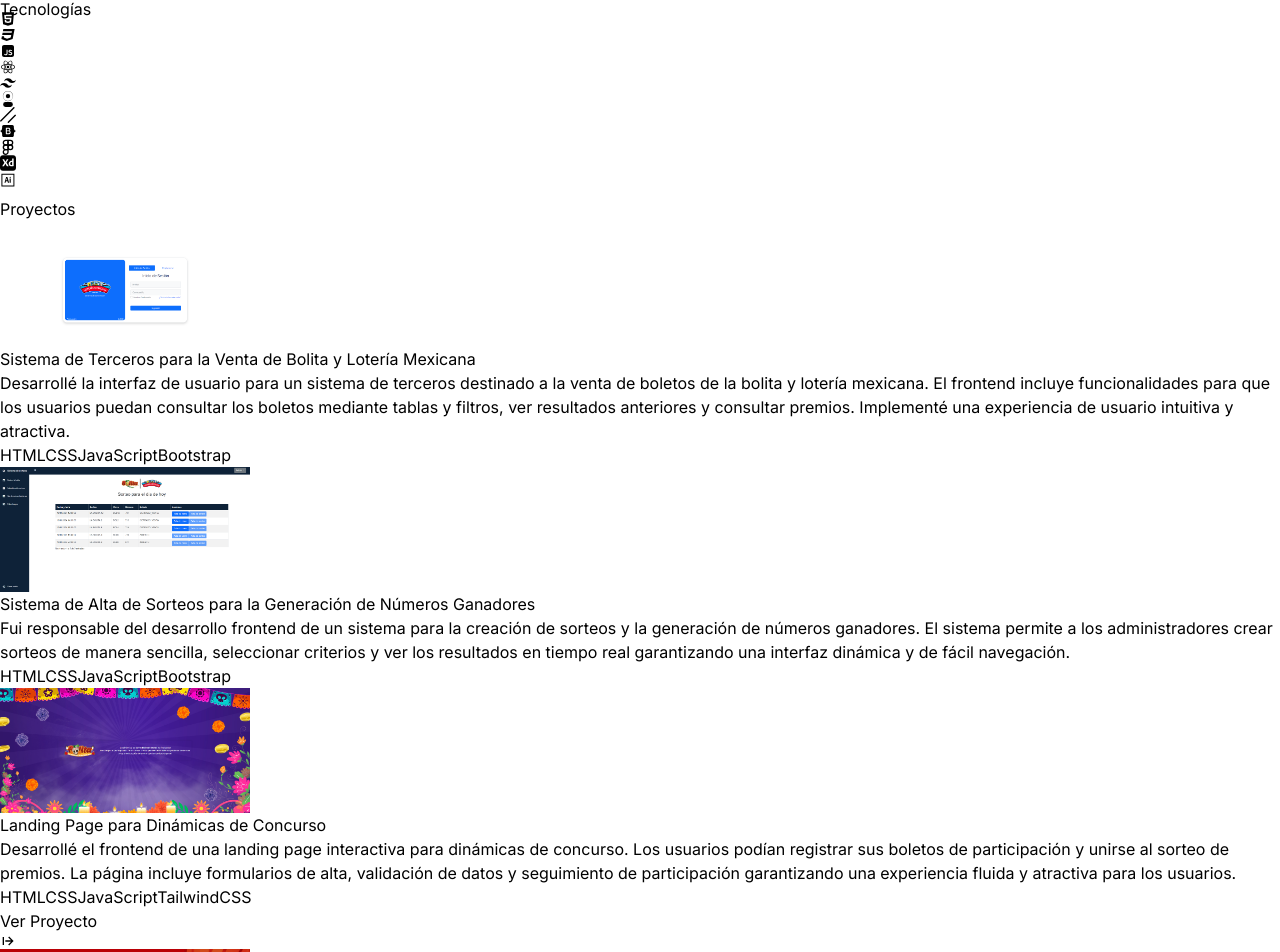
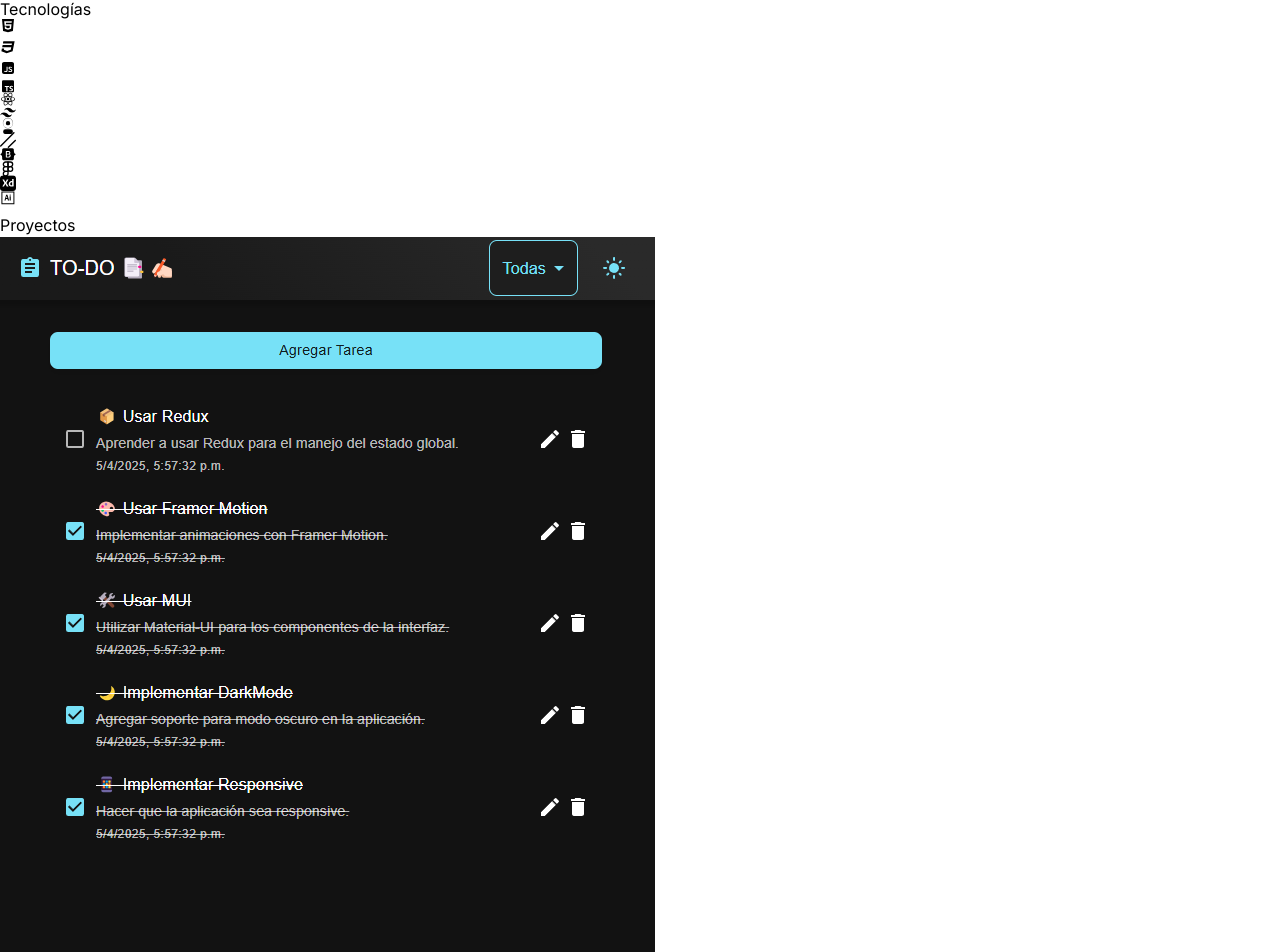
Before and after one commit to SergioCuadros/PortafolioReact, a React (Vite) app: page / in a window 1280 px wide. Shown: the part 700-1652 px from the top of the page. Built offline with nearby package versions, Linux system fonts and the light colour scheme.

Commit message:
Add new design for projects and tecnologies

```diff
--- a/src/components/Projects.jsx
+++ b/src/components/Projects.jsx
@@ -1,11 +1,11 @@
-import {  BiArrowFromLeft } from "react-icons/bi";
+import { BiArrowFromLeft } from "react-icons/bi";
 import { PROJECTS } from "../constants";
 import { motion } from "framer-motion";
 import { BsGithub } from "react-icons/bs";
 
 export const Projects = () => {
   return (
-    <div className="pb-4">
+    <div className="pb-20">
       <motion.h2
         whileInView={{ opacity: 1, y: 0 }}
         initial={{ opacity: 0, y: -100 }}
@@ -14,66 +14,66 @@ export const Projects = () => {
       >
         Proyectos
       </motion.h2>
-      <div>
+
+      {/* Grid responsive con gap */}
+      <div className="grid grid-cols-1 sm:grid-cols-2 lg:grid-cols-3 gap-8 px-4">
         {PROJECTS.map((project, index) => (
-          <div key={index} className="mb-8 flex flex-wrap lg:justify-center">
           <motion.div
-              whileInView={{ opacity: 1, x: 0 }}
-              initial={{ opacity: 0, x: -100 }}
-              transition={{ duration: 1 }}
-              className="w-full lg:w-1/4"
+            key={index}
+            whileInView={{ opacity: 1, y: 0 }}
+            initial={{ opacity: 0, y: 50 }}
+            transition={{ duration: 0.6, delay: index * 0.1 }}
+            className=" rounded-lg shadow-lg p-5 flex flex-col"
           >
             <img
               src={project.image}
-                width={250}
-                height={250}
               alt={project.title}
-                className="mb-6 rounded"
+              className="rounded mb-4 w-full h-48 object-cover object-center shadow-md"
             />
-            </motion.div>
-            <motion.div
-              whileInView={{ opacity: 1, x: 0 }}
-              initial={{ opacity: 0, x: 100 }}
-              transition={{ duration: 1 }}
-              className="w-full max-w-xl lg:w-3/4"
-            >
-              <h3 className="mb-2 font-semibold text-2xl">{project.title}</h3>
-              <p className="mb-4 text-stone-400">{project.description}</p>
+
+            <h3 className="mb-2 text-xl font-semibold text-white">
+              {project.title}
+            </h3>
+
+            <p className="mb-4 text-sm text-stone-400">
+              {project.description}
+            </p>
+
+            <div className="mb-4 flex flex-wrap gap-2">
               {project.technologies.map((tech, index) => (
                 <span
-                  className="mr-2 rounded bg-stone-900 p-2 text-sm font-medium text-stone-300"
                   key={index}
+                  className="bg-stone-800 text-stone-300 px-3 py-1 text-xs rounded-full"
                 >
                   {tech}
                 </span>
               ))}
+            </div>
 
-              <div className="mt-7 flex flex-wrap gap-3">
+            <div className="mt-auto flex flex-wrap gap-3">
               {project.link && (
                 <a
                   href={project.link}
                   target="_blank"
                   rel="noopener noreferrer"
-                    className="inline-flex items-center gap-2 rounded bg-gradient-to-r from-stone-800 to-stone-700 px-4 py-2 text-sm text-stone-200 shadow hover:from-stone-700 hover:to-stone-600 transition active:translate-x-0.5 active:translate-y-0.5 hover:shadow-[0.5rem_0.5rem_#4B4B4B,-0.5rem_-0.5rem_#3E2723] transition rounded-s-3xl"
+                  className="inline-flex items-center gap-2 rounded bg-gradient-to-r from-stone-800 to-stone-700 px-4 py-2 text-sm text-stone-200 shadow hover:from-stone-700 hover:to-stone-600 active:translate-x-0.5 active:translate-y-0.5 hover:shadow-[0.5rem_0.5rem_#4B4B4B,-0.5rem_-0.5rem_#3E2723] transition"
                 >
-                    Ver Proyecto
-                    <BiArrowFromLeft className="text-lg" />
+                  Ver Proyecto <BiArrowFromLeft className="text-lg" />
                 </a>
               )}
+
               {project.github && (
                 <a
                   href={project.github}
                   target="_blank"
                   rel="noopener noreferrer"
-                    className="inline-flex items-center gap-2 rounded border border-stone-600 px-4 py-2 text-sm text-stone-300 shadow hover:bg-stone-800 hover:text-white transition active:translate-x-0.5 active:translate-y-0.5 hover:shadow-[0.5rem_0.5rem_#4B4B4B,-0.5rem_-0.5rem_#3E2723] transition rounded-s-3xl"
+                  className="inline-flex items-center gap-2 rounded border border-stone-600 px-4 py-2 text-sm text-stone-300 shadow hover:bg-stone-800 hover:text-white active:translate-x-0.5 active:translate-y-0.5 hover:shadow-[0.5rem_0.5rem_#4B4B4B,-0.5rem_-0.5rem_#3E2723] transition"
                 >
-                    Ver en GitHub
-                    <BsGithub className="text-lg" />
+                  Ver en GitHub <BsGithub className="text-lg" />
                 </a>
               )}
             </div>
           </motion.div>
-          </div>
         ))}
       </div>
     </div>
--- a/src/components/Tecnos.jsx
+++ b/src/components/Tecnos.jsx
@@ -1,4 +1,5 @@
 import { DiIllustrator } from "react-icons/di";
+import { cloneElement } from "react";
 import { FiFigma } from "react-icons/fi";
 import {
   RiBootstrapFill,
@@ -10,6 +11,7 @@ import {
 } from "react-icons/ri";
 import { SiAdobexd, SiDaisyui, SiShadcnui } from "react-icons/si";
 import { motion } from "framer-motion";
+import { BiLogoTypescript } from "react-icons/bi";
 
 const iconVariants = (duration) => ({
   initial: { y: -10 },
@@ -18,11 +20,26 @@ const iconVariants = (duration) => ({
     transition: {
       duration: duration,
       ease: "linear",
-      reapet: Infinity,
+      repeat: Infinity,
       repeatType: "reverse",
     },
   },
 });
+const icons = [
+  { key: "html", icon: <RiHtml5Fill /> },
+  { key: "css", icon: <RiCss3Fill /> },
+  { key: "js", icon: <RiJavascriptFill /> },
+  { key: "ts", icon: <BiLogoTypescript className="text-3xl md:text-5xl lg:text-5xl" /> },
+  { key: "react", icon: <RiReactjsFill /> },
+  { key: "tailwind", icon: <RiTailwindCssFill /> },
+  { key: "daisyui", icon: <SiDaisyui /> },
+  { key: "shadcnui", icon: <SiShadcnui className="text-3xl md:text-5xl lg:text-5xl" /> },
+  { key: "bootstrap", icon: <RiBootstrapFill /> },
+  { key: "figma", icon: <FiFigma /> },
+  { key: "xd", icon: <SiAdobexd /> },
+  { key: "illustrator", icon: <DiIllustrator /> },
+];
+
 
 const Tecnos = () => {
   return (
@@ -31,104 +48,34 @@ const Tecnos = () => {
         whileInView={{ opacity: 1, y: 0 }}
         initial={{ opacity: 0, y: -100 }}
         transition={{ duration: 1.5 }}
-        className="my-20 text-center text-4xl"
+        className="my-20 text-center text-3xl md:text-4xl"
       >
         Tecnologías
       </motion.h2>
+
       <motion.div
         whileInView={{ opacity: 1, x: 0 }}
         initial={{ opacity: 0, x: -100 }}
         transition={{ duration: 1.5 }}
-        className="flex flex-wrap items-center justify-center gap-4"
+        className="grid grid-cols-3 gap-4 sm:grid-cols-4 md:grid-cols-5 lg:grid-cols-6 justify-items-center items-center px-4"
       >
-        <motion.div
-          initial="initial"
-          animate="animate"
-          variants={iconVariants(2.5)}
-        >
-          <RiHtml5Fill className="text-7xl text-white-400" />
-        </motion.div>
+        {icons.map((item, i) => (
+          <motion.div
+            key={item.key}
+            initial="initial"
+            animate="animate"
+            variants={iconVariants(2.5 + i * 0.3)}
+            className="p-2"
+          >
+            {cloneElement(item.icon, {
+              className:
+                item.key !== "shadcnui"
+                  ? "text-4xl md:text-6xl lg:text-7xl text-white/80"
+                  : item.icon.props.className,
+            })}
+          </motion.div>
+        ))}
 
-        <motion.div
-          initial="initial"
-          animate="animate"
-          variants={iconVariants(3)}
-          className="p-4"
-        >
-          <RiCss3Fill className="text-7xl text-white-400" />
-        </motion.div>
-        <motion.div
-          initial="initial"
-          animate="animate"
-          variants={iconVariants(5)}
-          className="p-4"
-        >
-          <RiJavascriptFill className="text-7xl text-white-400" />
-        </motion.div>
-        <motion.div
-          initial="initial"
-          animate="animate"
-          variants={iconVariants(4)}
-          className="p-4"
-        >
-          <RiReactjsFill className="text-7xl text-white-400" />
-        </motion.div>
-        <motion.div
-          initial="initial"
-          animate="animate"
-          variants={iconVariants(4.5)}
-          className="p-4"
-        >
-          <RiTailwindCssFill className="text-7xl text-white-400" />
-        </motion.div>
-        <motion.div
-          initial="initial"
-          animate="animate"
-          variants={iconVariants(4.5)}
-          className="p-4"
-        >
-          <SiDaisyui className="text-7xl text-white-400" />
-        </motion.div>
-        <motion.div
-          initial="initial"
-          animate="animate"
-          variants={iconVariants(4.5)}
-          className="p-4"
-        >
-          <SiShadcnui className="text-5xl text-white-400" />
-        </motion.div>
-        <motion.div
-          initial="initial"
-          animate="animate"
-          variants={iconVariants(5)}
-          className="p-4"
-        >
-          <RiBootstrapFill className="text-7xl text-white-400" />
-        </motion.div>
-        <motion.div
-          initial="initial"
-          animate="animate"
-          variants={iconVariants(5.5)}
-          className="p-4"
-        >
-          <FiFigma className="text-7xl text-white-400" />
-        </motion.div>
-        <motion.div
-          initial="initial"
-          animate="animate"
-          variants={iconVariants(6)}
-          className="p-4"
-        >
-          <SiAdobexd className="text-7xl text-white-400" />
-        </motion.div>
-        <motion.div
-          initial="initial"
-          animate="animate"
-          variants={iconVariants(6.5)}
-          className="p-4"
-        >
-          <DiIllustrator className="text-7xl text-white-400" />
-        </motion.div>
       </motion.div>
     </div>
   );
--- a/src/constants/index.js
+++ b/src/constants/index.js
@@ -63,20 +63,22 @@ export const EXPERIENCES = [
 
 export const PROJECTS = [
   {
-    title: "Sistema de Terceros para la Venta de Bolita y Lotería Mexicana",
-    image: project1,
+    title: "ToDo List",
+    image: project5,
     description:
-      "Desarrollé la interfaz de usuario para un sistema de terceros destinado a la venta de boletos de la bolita y lotería mexicana. El frontend incluye funcionalidades para que los usuarios puedan consultar los boletos mediante tablas y filtros, ver resultados anteriores y consultar premios. Implementé una experiencia de usuario intuitiva y atractiva.",
-    technologies: ["HTML", "CSS", "JavaScript", "Bootstrap"],
-    link: "",
+      "Aplicación web para gestionar tareas con funcionalidades como agregar, editar, eliminar y filtrar tareas por estado. Implementa tema claro/oscuro, notificaciones con snackbars y animaciones con Framer Motion. Desarrollada con enfoque en UI/UX limpio y minimalista usando React, Redux Toolkit y Material UI.",
+    technologies: ["ReactJS", "Redux Toolkit", "Material UI", "Framer Motion", "JavaScript"],
+    github: "https://github.com/SergioCuadros/To-Do-List",
+    link: "https://to-do-list-sc.netlify.app",
   },
   {
-    title: "Sistema de Alta de Sorteos para la Generación de Números Ganadores",
-    image: project2,
+    title: "Consulta de Sucursal Más Cercana para Compra de Bolita",
+    image: project4,
     description:
-      "Fui responsable del desarrollo frontend de un sistema para la creación de sorteos y la generación de números ganadores. El sistema permite a los administradores crear sorteos de manera sencilla, seleccionar criterios y ver los resultados en tiempo real garantizando una interfaz dinámica y de fácil navegación.",
-    technologies: ["HTML", "CSS", "JavaScript", "Bootstrap"],
-    link: "",
+      "Desarrollé el frontend para una funcionalidad de consulta de la sucursal más cercana para la compra de boletos de bolita. Utilizando la geolocalización del dispositivo y consumiendo una API interna de ubicaciones, los usuarios pueden localizar la tienda más cercana en tiempo real así como ver los detalles de cada sucursal, como dirección, horarios y un link que los envia a Google Maps para su ubicación.",
+    technologies: ["HTML", "CSS", "JavaScript", "TailwindCSS", "Axios"],
+    github: "https://github.com/SergioCuadros/ubicaciones-terceros",
+    link: "https://ubicaciones.juegalabolita.com",
   },
   {
     title: "Landing Page para Dinámicas de Concurso",
@@ -86,24 +88,24 @@ export const PROJECTS = [
     technologies: ["HTML", "CSS", "JavaScript", "TailwindCSS"],
     link: "https://latradiciondeganar.juegalabolita.com",
   },
+
   {
-    title: "Consulta de Sucursal Más Cercana para Compra de Bolita",
-    image: project4,
+    title: "Sistema de Terceros para la Venta de Bolita y Lotería Mexicana",
+    image: project1,
     description:
-      "Desarrollé el frontend para una funcionalidad de consulta de la sucursal más cercana para la compra de boletos de bolita. Utilizando la geolocalización del dispositivo y consumiendo una API interna de ubicaciones, los usuarios pueden localizar la tienda más cercana en tiempo real así como ver los detalles de cada sucursal, como dirección, horarios y un link que los envia a Google Maps para su ubicación.",
-    technologies: ["HTML", "CSS", "JavaScript", "TailwindCSS"],
-    github: "https://github.com/SergioCuadros/ubicaciones-terceros",
-    link: "https://ubicaciones.juegalabolita.com",
+      "Desarrollé la interfaz de usuario para un sistema de terceros destinado a la venta de boletos de la bolita y lotería mexicana. El frontend incluye funcionalidades para que los usuarios puedan consultar los boletos mediante tablas y filtros, ver resultados anteriores y consultar premios. Implementé una experiencia de usuario intuitiva y atractiva.",
+    technologies: ["HTML", "CSS", "JavaScript", "Bootstrap", ".NET"],
+    link: "",
   },
   {
-    title: "ToDo List",
-    image: project5,
+    title: "Sistema de Alta de Sorteos para la Generación de Números Ganadores",
+    image: project2,
     description:
-      "Aplicación web para gestionar tareas con funcionalidades como agregar, editar, eliminar y filtrar tareas por estado. Implementa tema claro/oscuro, notificaciones con snackbars y animaciones con Framer Motion. Desarrollada con enfoque en UI/UX limpio y minimalista usando React, Redux Toolkit y Material UI.",
-    technologies: ["ReactJS", "Redux Toolkit", "Material UI", "Framer Motion", "JavaScript"],
-    github: "https://github.com/SergioCuadros/To-Do-List",
-    link: "https://to-do-list-sc.netlify.app",
+      "Fui responsable del desarrollo frontend de un sistema para la creación de sorteos y la generación de números ganadores. El sistema permite a los administradores crear sorteos de manera sencilla, seleccionar criterios y ver los resultados en tiempo real garantizando una interfaz dinámica y de fácil navegación.",
+    technologies: ["HTML", "CSS", "JavaScript", "Bootstrap", ".NET"],
+    link: "",
   },
+
 ];
 
 
```
Lines whose indentation alone changed are shown as unchanged.
